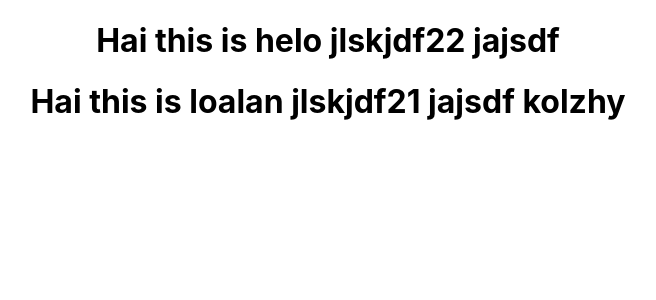
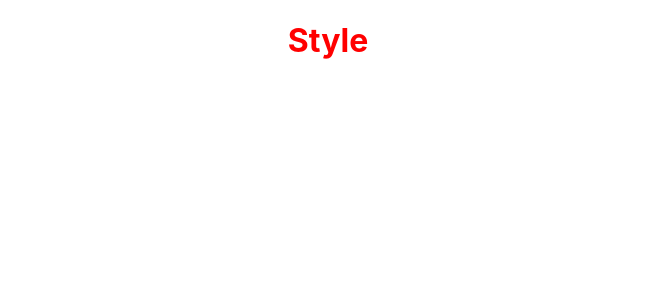
Before and after one commit to sajith-1992/react-, a React (Create React App) app: page / in a window 1280 px wide. Shown: the top 300 px of the page, without its empty margins (312-968 px from the left). Built offline with nearby package versions, Linux system fonts and the light colour scheme.

Commit message:
giving color to the heading

```diff
--- a/src/App.js
+++ b/src/App.js
@@ -16,12 +16,16 @@
 
 import Person from './components/Person'
 
+import Style from './components/Style';
+
 
 
 function App() {
   return (
     <div className="App">
-     <Person></Person>
+
+      <Style primary={true}></Style>
+     {/* <Person></Person> */}
       {/* <Map/> */}
       {/* <Statements/> */}
       {/* <Parentcomp/> */}
--- /dev/null
+++ b/src/components/Style.css
@@ -0,0 +1,3 @@
+.primary{
+    color: red;
+}
--- /dev/null
+++ b/src/components/Style.js
@@ -0,0 +1,15 @@
+import React from 'react'
+import './Style.css'
+
+function Style(props) {
+    const primary = props.primary? 'primary':""
+  return (
+    <div >
+
+       <h1 className={primary}>Style</h1>
+
+        </div>
+  )
+}
+
+export default Style
```
